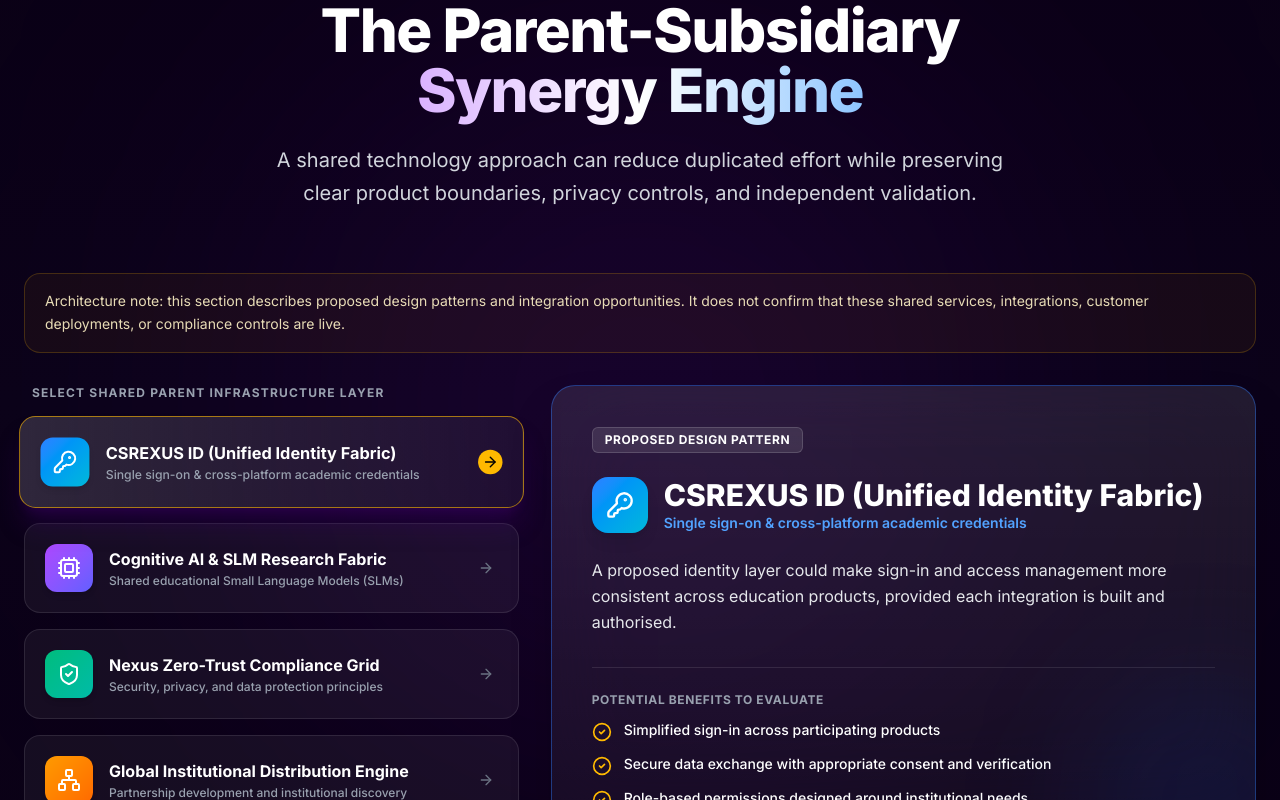
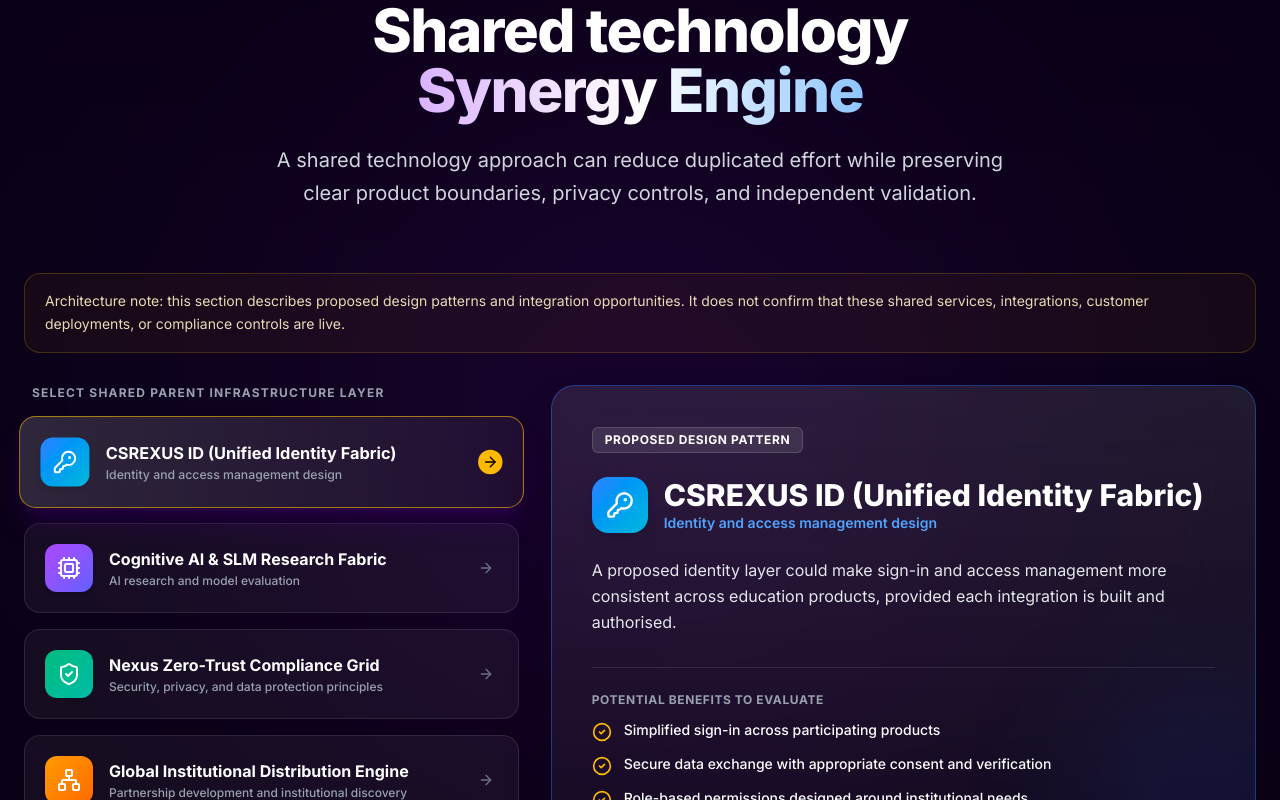
Before and after one commit to CSrajput-ux/CSrexus, a React (Vite) app: page / in a window 1280 px wide. Shown: the part 4034-4834 px from the top of the page. Built offline with nearby package versions, Linux system fonts and the light colour scheme.

Commit message:
content: present portfolio and governance items as proposed initiatives

```diff
--- a/src/app/components/GroupArchitecture.tsx
+++ b/src/app/components/GroupArchitecture.tsx
@@ -6,7 +6,7 @@ const synergyLayers = [
   {
     id: 'auth',
     title: 'CSREXUS ID (Unified Identity Fabric)',
-    subtitle: 'Single sign-on & cross-platform academic credentials',
+    subtitle: 'Identity and access management design',
     icon: KeyRound,
     color: 'from-blue-500 to-cyan-500',
     textColor: 'text-blue-400',
@@ -22,7 +22,7 @@ const synergyLayers = [
   {
     id: 'ai',
     title: 'Cognitive AI & SLM Research Fabric',
-    subtitle: 'Shared educational Small Language Models (SLMs)',
+    subtitle: 'AI research and model evaluation',
     icon: Cpu,
     color: 'from-purple-500 to-indigo-500',
     textColor: 'text-purple-400',
@@ -95,7 +95,7 @@ export function GroupArchitecture() {
           </div>
 
           <h2 className="text-4xl md:text-5xl lg:text-6xl font-extrabold mb-6 tracking-tight text-white">
-            The Parent-Subsidiary <br className="hidden sm:block" />
+            Shared technology <br className="hidden sm:block" />
             <span className="bg-gradient-to-r from-purple-300 via-white to-blue-300 bg-clip-text text-transparent">
               Synergy Engine
             </span>
```
